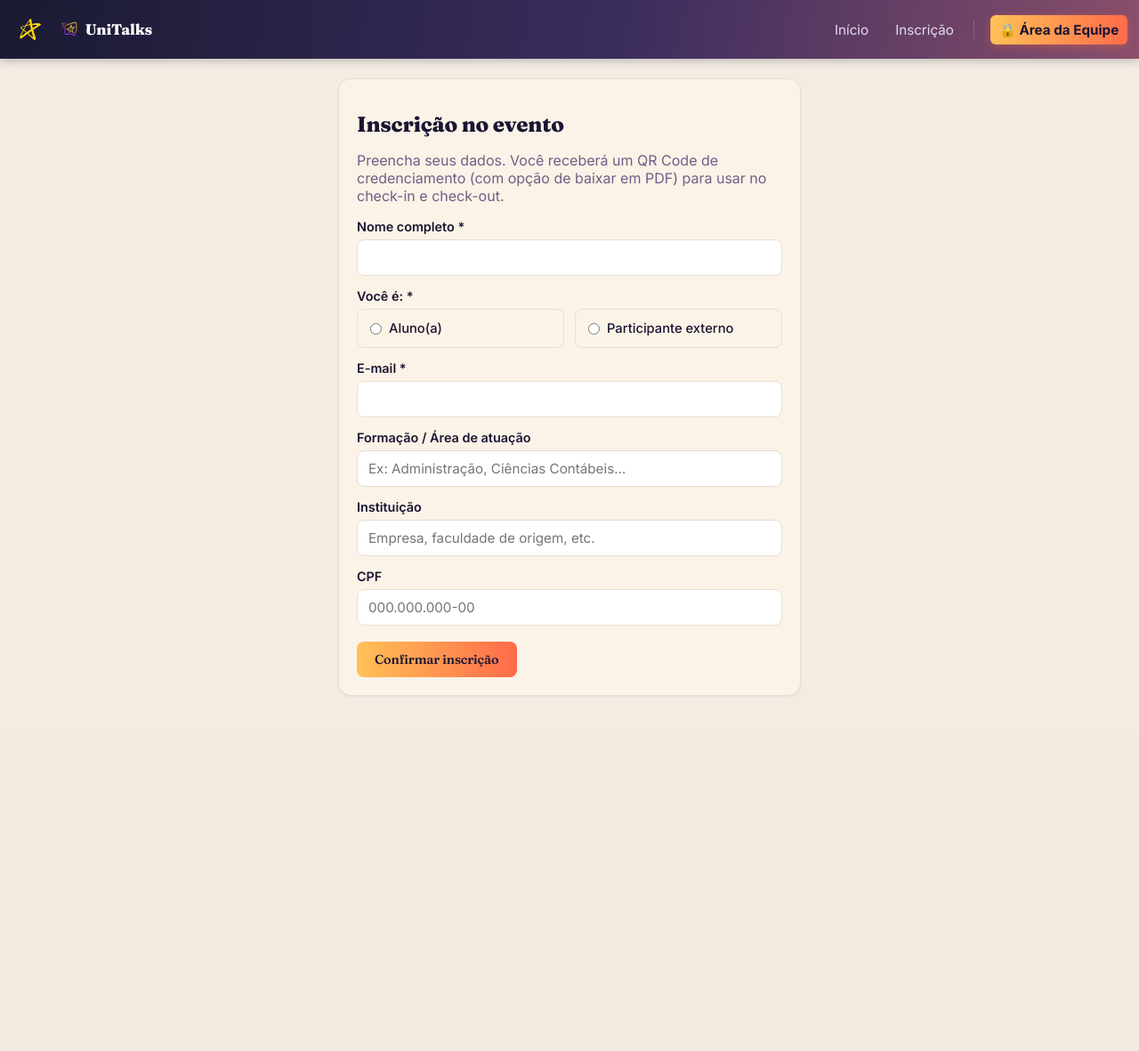
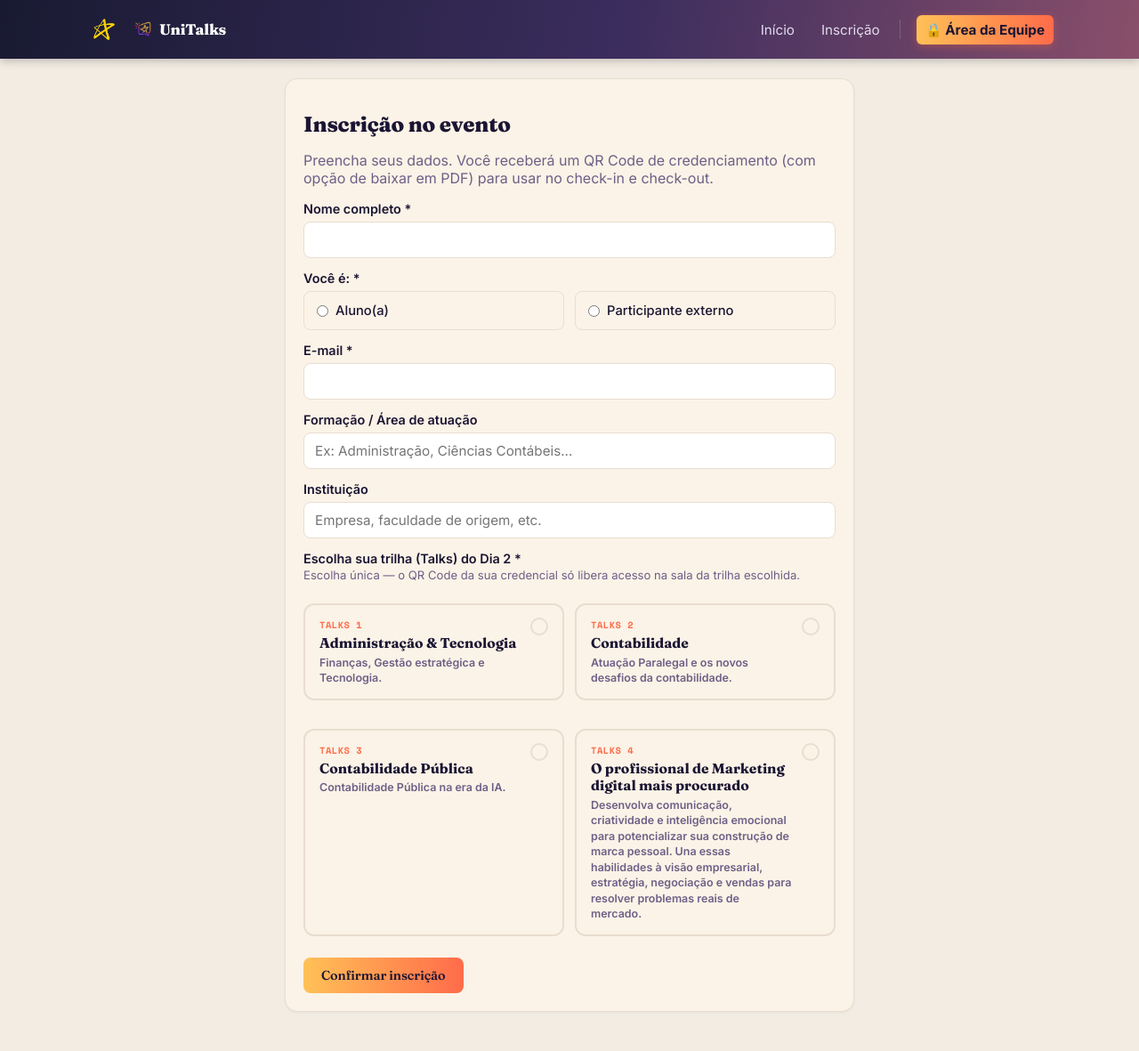
Before and after one commit to Er1k1r/UNITALKS, a Flask app: page /inscricao in a window 1280 px wide. Shown: the whole page at 89% size. Before the commit the page ends 782 px from the top, so only its background shows below. Run offline with Flask 3, Linux system fonts and the light colour scheme.

Commit message:
Add files via upload

```diff
--- a/CredenciamentoV2/app.py
+++ b/CredenciamentoV2/app.py
@@ -101,10 +101,42 @@ NUMERO_INSCRICAO_BASE = 202600
 # obrigatório, com apenas 1 check-in e 1 check-out). Dia 2: 3 salas
 # simultâneas, entre as quais o participante pode transitar livremente.
 LOCAIS = {
-    "auditorio": {"label": "Auditório Central", "dia": 1, "unico": True},
-    "sala_1": {"label": "Sala 1", "dia": 2, "unico": False},
-    "sala_2": {"label": "Sala 2", "dia": 2, "unico": False},
-    "sala_3": {"label": "Sala 3", "dia": 2, "unico": False},
+    "auditorio": {"label": "Auditório Central", "dia": 1, "unico": True, "trilha": None},
+    "auditorio_eva": {"label": "Auditório EVA", "dia": 2, "unico": False, "trilha": 1},
+    "sala_1": {"label": "Sala 1", "dia": 2, "unico": False, "trilha": 2},
+    "sala_2": {"label": "Sala 2", "dia": 2, "unico": False, "trilha": 3},
+    "sala_3": {"label": "Sala 3", "dia": 2, "unico": False, "trilha": 4},
+}
+
+# Trilhas do Dia 2 — escolha única e obrigatória na inscrição. Cada trilha
+# está travada a um local físico específico; o QR Code só libera acesso no
+# Dia 2 se o local lido bater com a trilha da pessoa.
+TALKS = {
+    1: {
+        "titulo": "Talks 1: Administração & Tecnologia",
+        "foco": "Finanças, Gestão estratégica e Tecnologia.",
+        "local": "auditorio_eva",
+    },
+    2: {
+        "titulo": "Talks 2: Contabilidade",
+        "foco": "Atuação Paralegal e os novos desafios da contabilidade.",
+        "local": "sala_1",
+    },
+    3: {
+        "titulo": "Talks 3: Contabilidade Pública",
+        "foco": "Contabilidade Pública na era da IA.",
+        "local": "sala_2",
+    },
+    4: {
+        "titulo": "Talks 4: O profissional de Marketing digital mais procurado",
+        "foco": (
+            "Desenvolva comunicação, criatividade e inteligência emocional para "
+            "potencializar sua construção de marca pessoal. Una essas habilidades à "
+            "visão empresarial, estratégia, negociação e vendas para resolver "
+            "problemas reais de mercado."
+        ),
+        "local": "sala_3",
+    },
 }
 
 os.makedirs(QR_DIR, exist_ok=True)
@@ -281,6 +313,7 @@ def init_db():
             curso TEXT,
             periodo TEXT,
             rgm TEXT,
+            trilha_dia2 INTEGER,
             numero_inscricao INTEGER UNIQUE,
             token TEXT UNIQUE NOT NULL,
             criado_em TEXT NOT NULL
@@ -309,6 +342,7 @@ def init_db():
         "ALTER TABLE participantes ADD COLUMN curso TEXT",
         "ALTER TABLE participantes ADD COLUMN periodo TEXT",
         "ALTER TABLE participantes ADD COLUMN rgm TEXT",
+        "ALTER TABLE participantes ADD COLUMN trilha_dia2 INTEGER",
         "ALTER TABLE eventos_acesso ADD COLUMN local TEXT",
     ]
     for comando in colunas_novas:
@@ -467,6 +501,16 @@ def gerar_pdf_credencial(participante) -> bytes:
     c.setFont("Helvetica-Bold", 13)
     c.drawCentredString(largura / 2, selo_y + selo_altura / 2 - 4.6, texto_num)
 
+    # --- Onde acontece a Talks da pessoa no Dia 2 (orienta o acesso) ---
+    trilha_pessoa = participante["trilha_dia2"]
+    if trilha_pessoa in TALKS:
+        local_talk = LOCAIS[TALKS[trilha_pessoa]["local"]]["label"]
+        texto_talk = f"Talks {trilha_pessoa} · Dia 2 — {local_talk}"
+        y_talk = selo_y - 8 * mm
+        c.setFont("Helvetica-Bold", 10.5)
+        c.setFillColorRGB(0x1b / 255, 0x15 / 255, 0x33 / 255)
+        c.drawCentredString(largura / 2, y_talk, texto_talk)
+
     # --- Canhoto perfurado, como em um ingresso de verdade ---
     linha_perfuracao_y = 26 * mm
     c.setFillColorRGB(0.985, 0.98, 0.975)
@@ -603,7 +647,6 @@ def inscricao():
         email = request.form.get("email", "").strip()
         formacao = request.form.get("formacao", "").strip()
         instituicao = request.form.get("instituicao", "").strip()
-        cpf = request.form.get("cpf", "").strip()
         # Curso, período e RGM só fazem sentido pra quem é aluno — mesmo
         # que o campo tenha sido preenchido no navegador (ex.: JS
         # desabilitado), ignoramos esses valores se a pessoa marcou
@@ -615,6 +658,8 @@ def inscricao():
         else:
             curso = periodo = rgm = ""
 
+        trilha_raw = request.form.get("trilha_dia2", "").strip()
+
         if not nome:
             flash("O nome é obrigatório.", "erro")
             return redirect(url_for("inscricao"))
@@ -622,6 +667,11 @@ def inscricao():
         if tipo not in ("aluno", "participante"):
             flash("Selecione se você é aluno ou participante externo.", "erro")
             return redirect(url_for("inscricao"))
+
+        if trilha_raw not in ("1", "2", "3", "4"):
+            flash("Escolha uma trilha (Talks) para o Dia 2.", "erro")
+            return redirect(url_for("inscricao"))
+        trilha_dia2 = int(trilha_raw)
 
         token = uuid.uuid4().hex[:12]
         db = get_db()
@@ -634,9 +684,9 @@ def inscricao():
             numero_inscricao = proximo_numero_inscricao(db)
             try:
                 db.execute(
-                    "INSERT INTO participantes (nome, tipo, email, formacao, instituicao, cpf, curso, periodo, rgm, token, numero_inscricao, criado_em) "
+                    "INSERT INTO participantes (nome, tipo, email, formacao, instituicao, curso, periodo, rgm, trilha_dia2, token, numero_inscricao, criado_em) "
                     "VALUES (?, ?, ?, ?, ?, ?, ?, ?, ?, ?, ?, ?)",
-                    (nome, tipo, email, formacao, instituicao, cpf, curso, periodo, rgm, token, numero_inscricao, datetime.now().isoformat(timespec="seconds")),
+                    (nome, tipo, email, formacao, instituicao, curso, periodo, rgm, trilha_dia2, token, numero_inscricao, datetime.now().isoformat(timespec="seconds")),
                 )
                 db.commit()
                 break
@@ -649,7 +699,7 @@ def inscricao():
         gerar_qrcode(token)
         return redirect(url_for("confirmacao", token=token))
 
-    return render_template("inscricao.html")
+    return render_template("inscricao.html", talks=TALKS)
 
 
 @app.route("/confirmacao/<token>")
@@ -726,6 +776,25 @@ def logout():
 # ---------------------------------------------------------------------------
 # Painel administrativo
 # ---------------------------------------------------------------------------
+def visita_completa_em(visitas, local_chave):
+    """True se existe pelo menos uma visita FECHADA (entrada + saída) naquele
+    local — usado pra calcular se a pessoa cumpriu presença naquele dia,
+    critério pra emissão do certificado."""
+    return any(v["local"] == local_chave and not v["em_andamento"] for v in visitas)
+
+
+def calcular_apto_certificado(visitas, trilha_dia2):
+    """Apto ao certificado = presença completa (entrada+saída) no Auditório
+    Central (Dia 1) E no local da trilha escolhida pra o Dia 2."""
+    dia1_ok = visita_completa_em(visitas, "auditorio")
+    if trilha_dia2 in TALKS:
+        local_dia2 = TALKS[trilha_dia2]["local"]
+        dia2_ok = visita_completa_em(visitas, local_dia2)
+    else:
+        dia2_ok = False
+    return dia1_ok and dia2_ok, dia1_ok, dia2_ok
+
+
 @app.route("/painel")
 @admin_required
 def painel():
@@ -756,6 +825,9 @@ def painel():
         ultima_entrada = visitas[-1]["entrada"] if visitas else None
         ultima_saida = next((v["saida"] for v in reversed(visitas) if v["saida"]), None)
 
+        apto, dia1_ok, dia2_ok = calcular_apto_certificado(visitas, p["trilha_dia2"])
+        talk_info = TALKS.get(p["trilha_dia2"])
+
         lista.append(
             {
                 "p": p,
@@ -763,6 +835,10 @@ def painel():
                 "local_atual": visita_aberta["local_label"] if visita_aberta else None,
                 "ultima_entrada": ultima_entrada,
                 "ultima_saida": ultima_saida,
+                "talk_titulo": talk_info["titulo"] if talk_info else None,
+                "apto_certificado": apto,
+                "dia1_ok": dia1_ok,
+                "dia2_ok": dia2_ok,
             }
         )
 
@@ -776,6 +852,7 @@ def painel():
         dentro_agora=dentro_agora,
         presentes_por_local=presentes_por_local,
         locais=LOCAIS,
+        talks=TALKS,
         total_alunos=total_alunos,
         total_participantes=total_participantes,
     )
@@ -826,6 +903,24 @@ def api_checkin():
         return jsonify({"ok": False, "mensagem": "Participante não encontrado."}), 404
 
     info_local = LOCAIS[local]
+
+    # Regra de validação por trilha: no Dia 1 (Auditório Central) o acesso é
+    # liberado geral pra qualquer inscrito. No Dia 2, o QR só libera se o
+    # local lido bater com a trilha (Talks) escolhida na inscrição da
+    # pessoa — impede alguém da Talks 3 entrar na sala da Talks 1, por ex.
+    if info_local["dia"] == 2:
+        trilha_exigida = info_local["trilha"]
+        if participante["trilha_dia2"] != trilha_exigida:
+            trilha_pessoa = participante["trilha_dia2"]
+            if trilha_pessoa in TALKS:
+                local_certo = LOCAIS[TALKS[trilha_pessoa]["local"]]["label"]
+                mensagem = (
+                    f"🚫 NEGADO — {participante['nome']} está inscrito na "
+                    f"Talks {trilha_pessoa} ({local_certo}), não em {info_local['label']}."
+                )
+            else:
+                mensagem = f"🚫 NEGADO — {participante['nome']} não tem trilha do Dia 2 definida."
+            return jsonify({"ok": False, "mensagem": mensagem}), 403
 
     eventos_local = db.execute(
         "SELECT tipo, horario FROM eventos_acesso WHERE participante_id = ? AND local = ? "
@@ -983,8 +1078,9 @@ def exportar():
     writer = csv.writer(output, delimiter=";")
     writer.writerow(
         [
-            "Nº Inscrição", "Nome", "Tipo (aluno/participante)", "E-mail", "CPF",
+            "Nº Inscrição", "Nome", "Tipo (aluno/participante)", "E-mail",
             "Curso", "Período", "RGM", "Formação (externo)", "Instituição", "Inscrito em",
+            "Talks (Dia 2)", "Presença Dia 1 completa", "Presença Dia 2 completa", "Apto ao certificado",
             "Local", "Data/Hora Entrada", "Data/Hora Saída", "Tempo de Estadia",
         ]
     )
@@ -995,12 +1091,20 @@ def exportar():
             "ORDER BY horario ASC",
             (p["id"],),
         ).fetchall()
+
+        visitas = montar_visitas(eventos)
+        apto, dia1_ok, dia2_ok = calcular_apto_certificado(visitas, p["trilha_dia2"])
+        talk_info = TALKS.get(p["trilha_dia2"])
+
         base = [
-            p["numero_inscricao"], p["nome"], p["tipo"], p["email"], p["cpf"],
+            p["numero_inscricao"], p["nome"], p["tipo"], p["email"],
             p["curso"], p["periodo"], p["rgm"], p["formacao"], p["instituicao"], p["criado_em"],
+            talk_info["titulo"] if talk_info else "-",
+            "Sim" if dia1_ok else "Não",
+            "Sim" if dia2_ok else "Não",
+            "Sim" if apto else "Não",
         ]
 
-        visitas = montar_visitas(eventos)
         if not visitas:
             writer.writerow(base + ["", "", "", ""])
             continue
--- a/CredenciamentoV2/static/css/style.css
+++ b/CredenciamentoV2/static/css/style.css
@@ -43,7 +43,7 @@ body {
 }
 
 .topbar-inner {
-  width: 98%;
+  width: 85%;
   max-width: 1800px;
   margin: 0 auto;
   padding: 12px 0;
@@ -213,7 +213,7 @@ body {
 }
 
 .container {
-  width: 98%;
+  width: 85%;
   max-width: 1800px;
   margin: 0 auto;
   padding: 22px 0 44px;
@@ -1074,6 +1074,86 @@ th { color: var(--navy); font-family: var(--fonte-titulo); font-size: 0.72rem; f
 }
 .tipo-opcao input { width: auto; margin: 0; }
 
+/* --- Seleção de trilha (Talks) do Dia 2: cartões grandes, único ativo --- */
+.trilha-grupo {
+  display: grid;
+  grid-template-columns: 1fr 1fr;
+  gap: 12px;
+  margin-top: 8px;
+}
+@media (max-width: 560px) {
+  .trilha-grupo { grid-template-columns: 1fr; }
+}
+.trilha-card {
+  position: relative;
+  display: flex;
+  align-items: flex-start;
+  gap: 10px;
+  border: 2px solid var(--border);
+  border-radius: 12px;
+  padding: 14px 16px;
+  cursor: pointer;
+  background: var(--card);
+  transition: border-color 0.15s, background 0.15s, transform 0.1s;
+}
+.trilha-card:hover { transform: translateY(-1px); }
+.trilha-card input {
+  position: absolute;
+  opacity: 0;
+  width: 0; height: 0;
+  margin: 0;
+}
+.trilha-card:has(input:checked),
+.trilha-card.selecionada {
+  border-color: var(--orange);
+  background: linear-gradient(135deg, rgba(255,193,87,0.12), rgba(255,107,74,0.08));
+}
+.trilha-card-conteudo {
+  display: flex;
+  flex-direction: column;
+  gap: 3px;
+  min-width: 0;
+}
+.trilha-tag {
+  font-family: var(--fonte-mono);
+  font-size: 0.65rem;
+  font-weight: 700;
+  color: var(--magenta);
+  text-transform: uppercase;
+  letter-spacing: 0.05em;
+}
+.trilha-card strong {
+  font-family: var(--fonte-titulo);
+  font-size: 0.98rem;
+  color: var(--navy);
+  line-height: 1.25;
+}
+.trilha-foco {
+  font-size: 0.78rem;
+  color: var(--muted);
+  line-height: 1.4;
+}
+.trilha-check {
+  margin-left: auto;
+  flex-shrink: 0;
+  width: 20px; height: 20px;
+  border-radius: 50%;
+  border: 2px solid var(--border);
+  display: flex;
+  align-items: center;
+  justify-content: center;
+  font-size: 0.7rem;
+  color: transparent;
+  transition: all 0.15s;
+}
+.trilha-card:has(input:checked) .trilha-check,
+.trilha-card.selecionada .trilha-check {
+  border-color: var(--orange);
+  background: linear-gradient(135deg, var(--orange), var(--magenta));
+  color: var(--navy);
+  font-weight: 700;
+}
+
 .aviso-campo {
   background: #fdf1e6;
   color: #a5560f;
@@ -1175,10 +1255,20 @@ th { color: var(--navy); font-family: var(--fonte-titulo); font-size: 0.72rem; f
   background: linear-gradient(180deg, #ffc157, #ff6b4a);
 }
 .oficina-item strong {
+  color: white;
+  font-weight: 700;
+}
+.oficina-titulo {
   display: block;
-  color: white;
   font-size: 0.98rem;
   margin-bottom: 6px;
+}
+/* Rótulos "Local:", "Convidada:", "Foco:", "Tempo:" ficam lado a lado com
+   o próprio valor (não quebram linha), só o texto sozinho e mais forte
+   pra escanear rápido. */
+.oficina-item p strong {
+  color: #ffc157;
+  font-size: 0.87rem;
 }
 .oficina-item p {
   margin: 4px 0;
--- a/CredenciamentoV2/templates/inscricao.html
+++ b/CredenciamentoV2/templates/inscricao.html
@@ -1,7 +1,7 @@
 {% extends "base.html" %}
 {% block title %}Inscrição no Evento{% endblock %}
 {% block content %}
-<div class="card" style="max-width:520px; margin:0 auto;">
+<div class="card" style="max-width:640px; margin:0 auto;">
   <h1>Inscrição no evento</h1>
   <p style="color:var(--muted)">Preencha seus dados. Você receberá um QR Code de credenciamento (com opção de baixar em PDF) para usar no check-in e check-out.</p>
 
@@ -47,27 +47,39 @@
     <label for="instituicao" id="label-instituicao">Instituição</label>
     <input type="text" id="instituicao" name="instituicao" placeholder="Empresa, faculdade de origem, etc.">
 
-    <label for="cpf">CPF</label>
-    <input type="text" id="cpf" name="cpf" inputmode="numeric" maxlength="14" placeholder="000.000.000-00">
+    <label style="margin-bottom:4px;">Escolha sua trilha (Talks) do Dia 2 *</label>
+    <p style="color:var(--muted); font-size:0.82rem; margin:-2px 0 10px;">
+      Escolha única — o QR Code da sua credencial só libera acesso na sala da trilha escolhida.
+    </p>
+    <div class="trilha-grupo">
+      {% for n, t in talks.items() %}
+      <label class="trilha-card">
+        <input type="radio" name="trilha_dia2" value="{{ n }}" required>
+        <span class="trilha-card-conteudo">
+          <span class="trilha-tag">Talks {{ n }}</span>
+          <strong>{{ t.titulo.split(': ')[1] }}</strong>
+          <span class="trilha-foco">{{ t.foco }}</span>
+        </span>
+        <span class="trilha-check">✓</span>
+      </label>
+      {% endfor %}
+    </div>
+
+    <p id="aviso-certificado" class="aviso-campo" style="display:none;">
+      🎓 <strong>Atenção, aluno(a):</strong> a emissão do certificado exige presença
+      registrada (check-in <strong>e</strong> check-out) nos <strong>dois dias</strong> do evento —
+      no Auditório Central (Dia 1) e na sala da sua trilha escolhida (Dia 2).
+    </p>
 
     <button type="submit">Confirmar inscrição</button>
   </form>
 </div>
 
 <script>
-const inputCpf = document.getElementById("cpf");
-inputCpf.addEventListener("input", () => {
-  let v = inputCpf.value.replace(/\D/g, "").slice(0, 11);
-  v = v.replace(/(\d{3})(\d)/, "$1.$2");
-  v = v.replace(/(\d{3})(\d)/, "$1.$2");
-  v = v.replace(/(\d{3})(\d{1,2})$/, "$1-$2");
-  inputCpf.value = v;
-});
-</script>
-<script>
 const radiosTipo = document.querySelectorAll('input[name="tipo"]');
 const avisoEmail = document.getElementById("aviso-email-institucional");
 const avisoSolidario = document.getElementById("aviso-ingresso-solidario");
+const avisoCertificado = document.getElementById("aviso-certificado");
 const labelInstituicao = document.getElementById("label-instituicao");
 const inputInstituicao = document.getElementById("instituicao");
 const grupoAluno = document.getElementById("grupo-aluno");
@@ -84,6 +96,7 @@ function atualizarFormulario() {
   grupoAluno.style.display = ehAluno ? "block" : "none";
   grupoFormacao.style.display = ehAluno ? "none" : "block";
   avisoSolidario.style.display = ehAluno ? "none" : "block";
+  avisoCertificado.style.display = ehAluno ? "block" : "none";
 
   if (ehAluno) {
     avisoEmail.style.display = "block";
@@ -97,5 +110,17 @@ function atualizarFormulario() {
 }
 
 radiosTipo.forEach(r => r.addEventListener("change", atualizarFormulario));
+
+// Realce visual do card de trilha selecionado (o CSS :has() já cobre a
+// maioria dos navegadores atuais; isso aqui é reforço pra garantir em
+// qualquer um, sem depender só do :has()).
+const cartoesTrilha = document.querySelectorAll(".trilha-card");
+cartoesTrilha.forEach(cartao => {
+  const radio = cartao.querySelector("input[type=radio]");
+  radio.addEventListener("change", () => {
+    cartoesTrilha.forEach(c => c.classList.remove("selecionada"));
+    if (radio.checked) cartao.classList.add("selecionada");
+  });
+});
 </script>
 {% endblock %}
```
Also changed, not shown: CredenciamentoV2/templates/home.html (+8 -8 lines), CredenciamentoV2/templates/index.html (added, +223 -0 lines), CredenciamentoV2/templates/painel.html (+11 -3 lines), CredenciamentoV2/evento.db, CredenciamentoV2/static/qrcodes/8eda77d30a92.png (added), CredenciamentoV2/static/qrcodes/954a6b450b0f.png (added).
